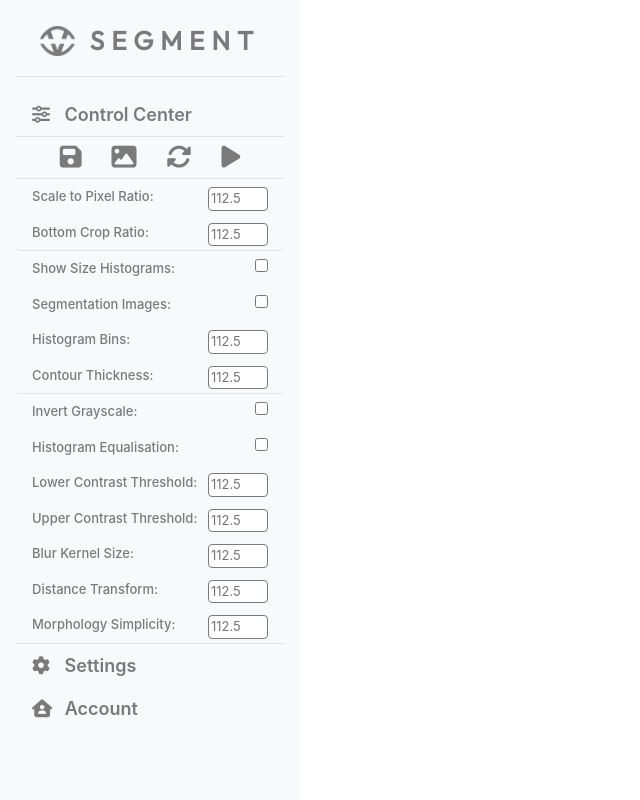
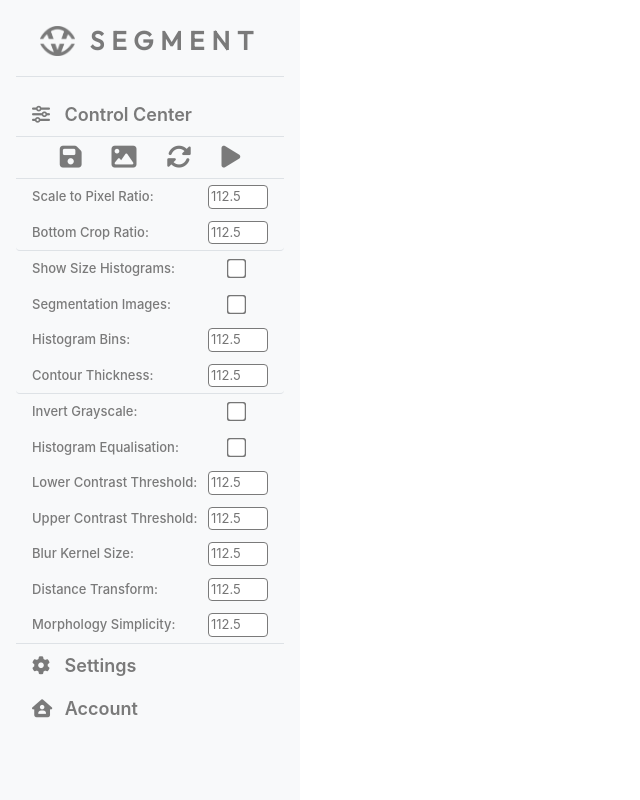
Before and after one commit to Joshnovski/segment_cv, a Flask app: page /dashboard in a window 1280 px wide, after a click on "Control Center". Shown: the whole page, without its empty margins (0-640 px from the left). Run offline with Flask 3, Linux system fonts and the light colour scheme; a user stored in the database is signed in; some libraries are stand-ins or nearby versions.

Commit message:
checkboxes format

```diff
--- a/static/dashboard.css
+++ b/static/dashboard.css
@@ -95,6 +95,7 @@ nav .parameter-input {
     border: 1px solid #7A7A7A;
     border-radius: 0.25rem;
     float: right;
+    margin-top: -2px;
 }
 
 nav .parameter-checkbox {
@@ -104,6 +105,9 @@ nav .parameter-checkbox {
     accent-color: #7A7A7A;
     border-radius: 0.25rem;
     float: right;
+    margin-right: 25px;
+    margin-top: 3px;
+    transform: scale(1.5);
 }
 
 
```
Also changed, not shown: 2 other files.
